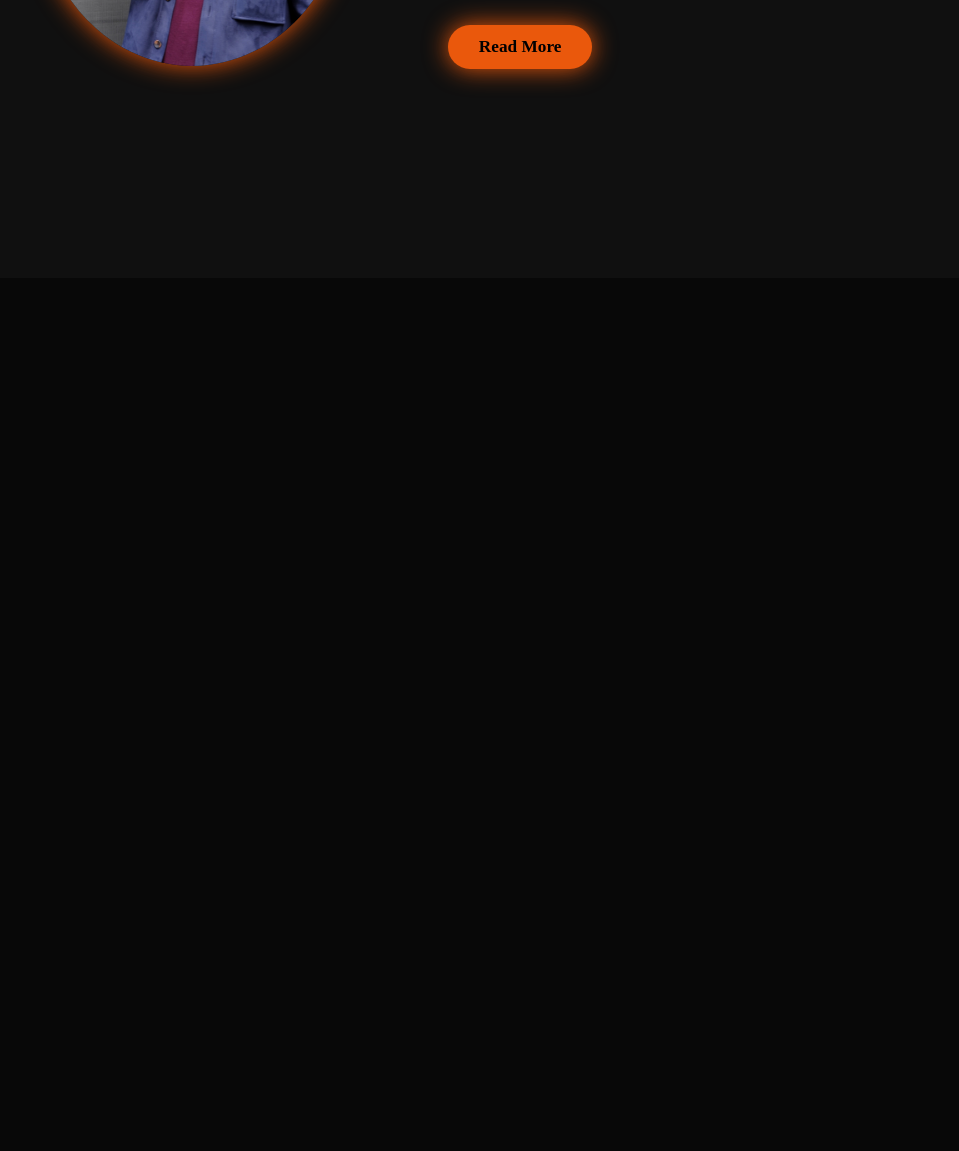
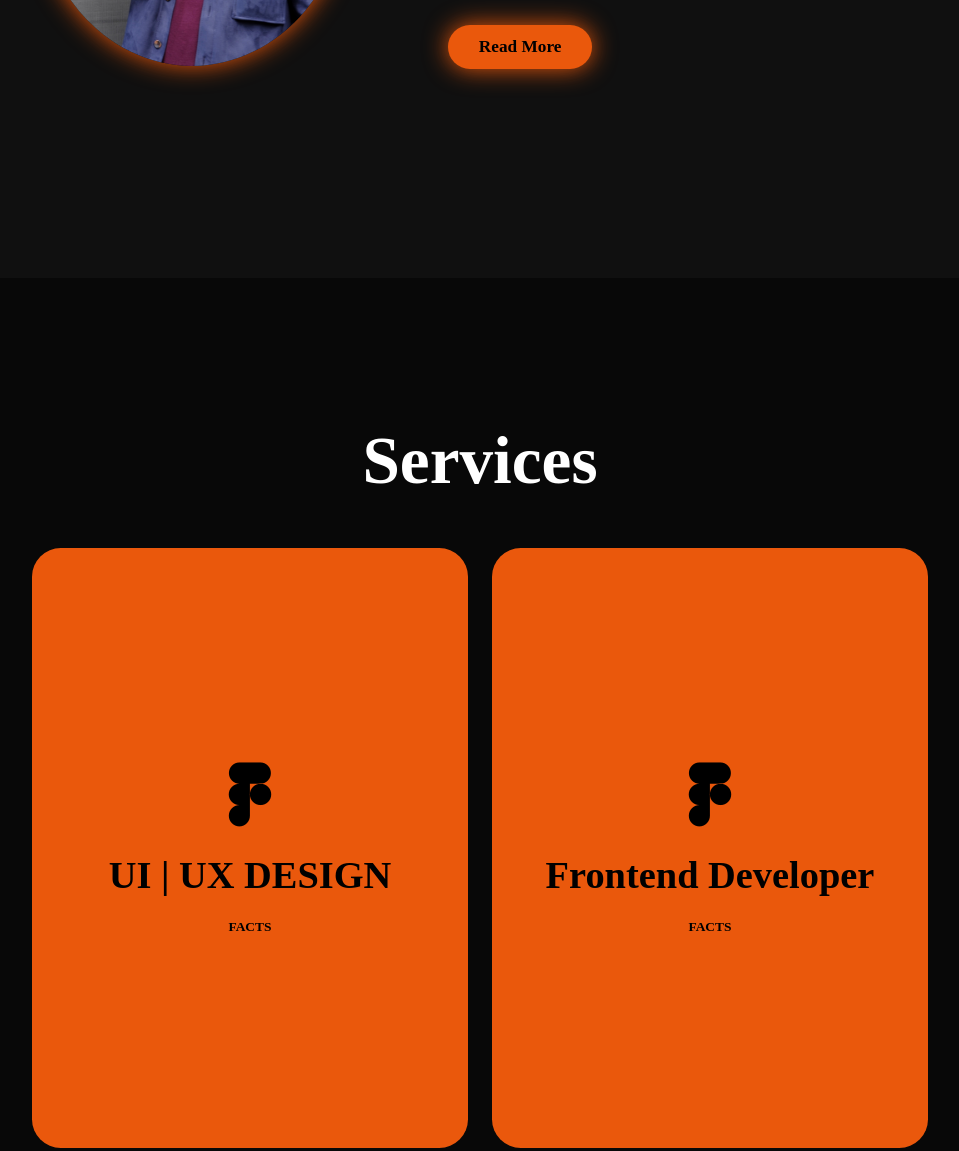
Before and after one commit to muhtasim24/MyPortfolio, a plain HTML site: page index.html in a window 1280 px wide. Shown: the part 1322-2473 px from the top of the page, without its empty margins (160-1119 px from the left). Before the commit the page ends 1600 px from the top, so only its background shows below. Drawn offline with nearby package versions, Linux system fonts and the light colour scheme.

Commit message:
worked on service section, but going to change up into education and experinece sections

```diff
--- a/index.html
+++ b/index.html
@@ -79,6 +79,41 @@
                 <a href="#" class="btn">Read More</a>
             </div>
         </section>
+<!------------------------------ SERVICES SECTION ------------------------------------->
+
+        <section class="services" id="services">
+
+            <h2 class="heading">Services</h2>
+
+            <div class="services-container">
+                <div class="service-box">
+                    <div class="service-info">
+                        <i class="bx bxl-figma"></i>
+                        <h4> UI | UX DESIGN</h4>
+                        <p> FACTS </p>
+                    </div>
+                </div>
+                <div class="service-box">
+                    <div class="service-info">
+                        <i class="bx bxl-figma"></i>
+                        <h4> Frontend Developer</h4>
+                        <p> FACTS </p>
+                    </div>
+                </div>
+                <div class="service-box">
+                    <div class="service-info">
+                        <i class="bx bxl-figma"></i>
+                        <h4> Software DEv</h4>
+                        <p> FACTS </p>
+                    </div>
+                </div>
+
+
+            </div>
+
+
+
+        </section>
 
 
 
--- a/styles.css
+++ b/styles.css
@@ -240,3 +240,64 @@ section {
 ::-webkit-scrollbar-track{
     background-color: var(--bg-color);
 }
+/* ----------------------------------- ABOUT SECTION -----------------------------*/
+
+/* ----------------------------------- SERVICES SECTION -----------------------------*/
+.heading{
+    text-align: center;
+    font-size: 7rem;
+    margin: 5rem 0;
+}
+
+.services{
+    background-color: var(--bg-color);
+    color: black;
+}
+.services h2{
+    color: var(--text-color);
+}
+.services-container{
+    display:grid;
+    grid-template-columns: repeat(auto-fit, minmax(300px, 1fr));
+    align-items: center;
+    gap: 2.5rem;
+}
+.service-box{
+    display:flex;
+    justify-content: center;
+    align-items: center;
+    background-color: var(--main-color);
+    height: 600px;
+    border-radius: 3rem;
+    cursor: pointer;
+    border: 5px solid transparent;
+    transition: 0.4 ease-in-out;
+}
+.service-box:hover{
+    background:var(--second-bg-color);
+    color: var(--main-color);
+    border: 5px solid var(--main-color);
+    transform: scale(1.03);
+}
+.service-info{
+    display: flex;
+    flex-direction: column;
+    text-align: center;
+    justify-content: center;
+    align-items: center;
+    padding: 5rem;
+}
+.service-info h4{
+    font-size: 4rem;
+    margin: 2rem 0;
+    font-weight: 800;
+}
+.service-info p{
+    font-size: 1.4rem;
+    font-weight: 600;
+    line-height: 1.7;
+}
+.service-info i{
+    font-size: 8rem;
+}
+/* ----------------------------------- SERVICES SECTION -----------------------------*/
```
